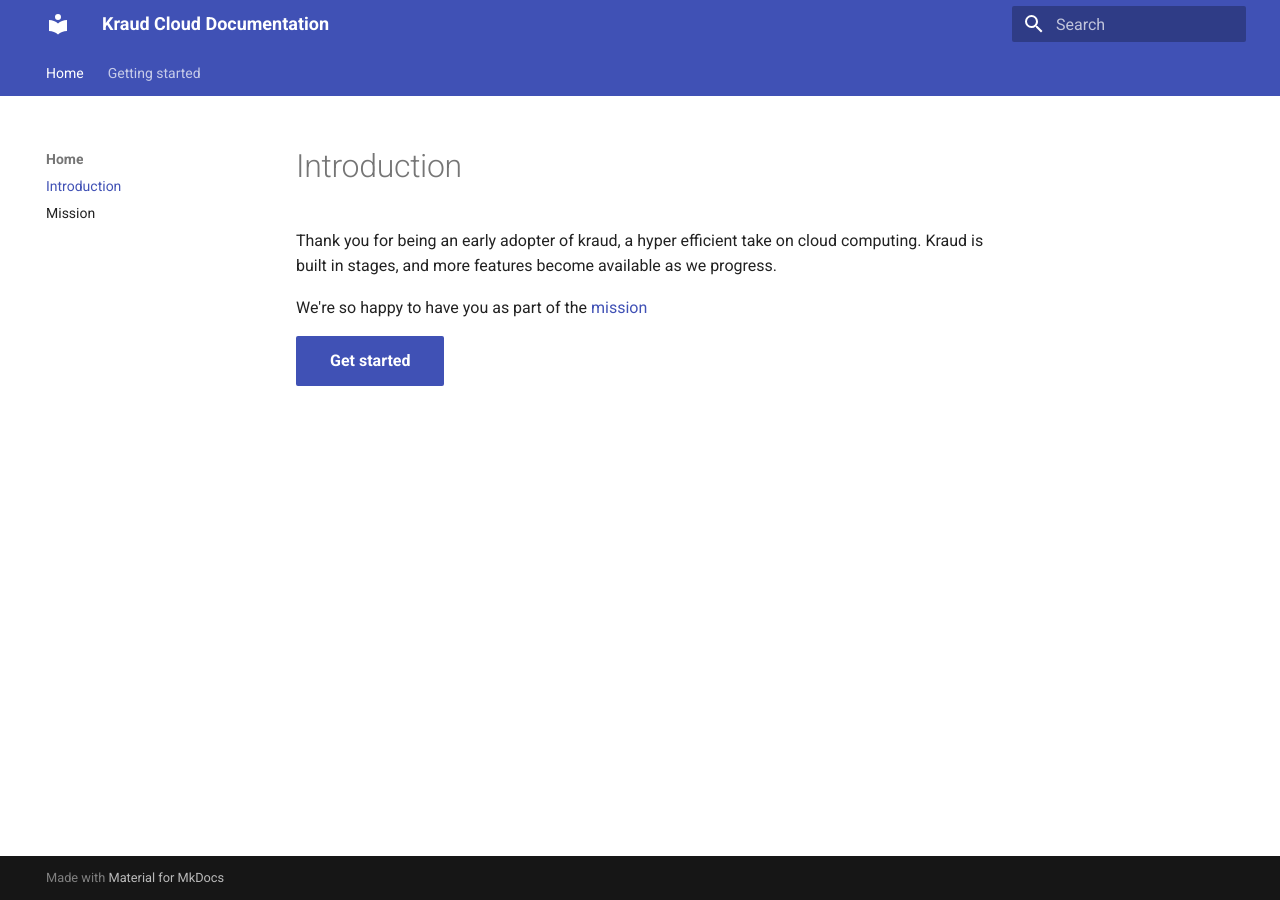
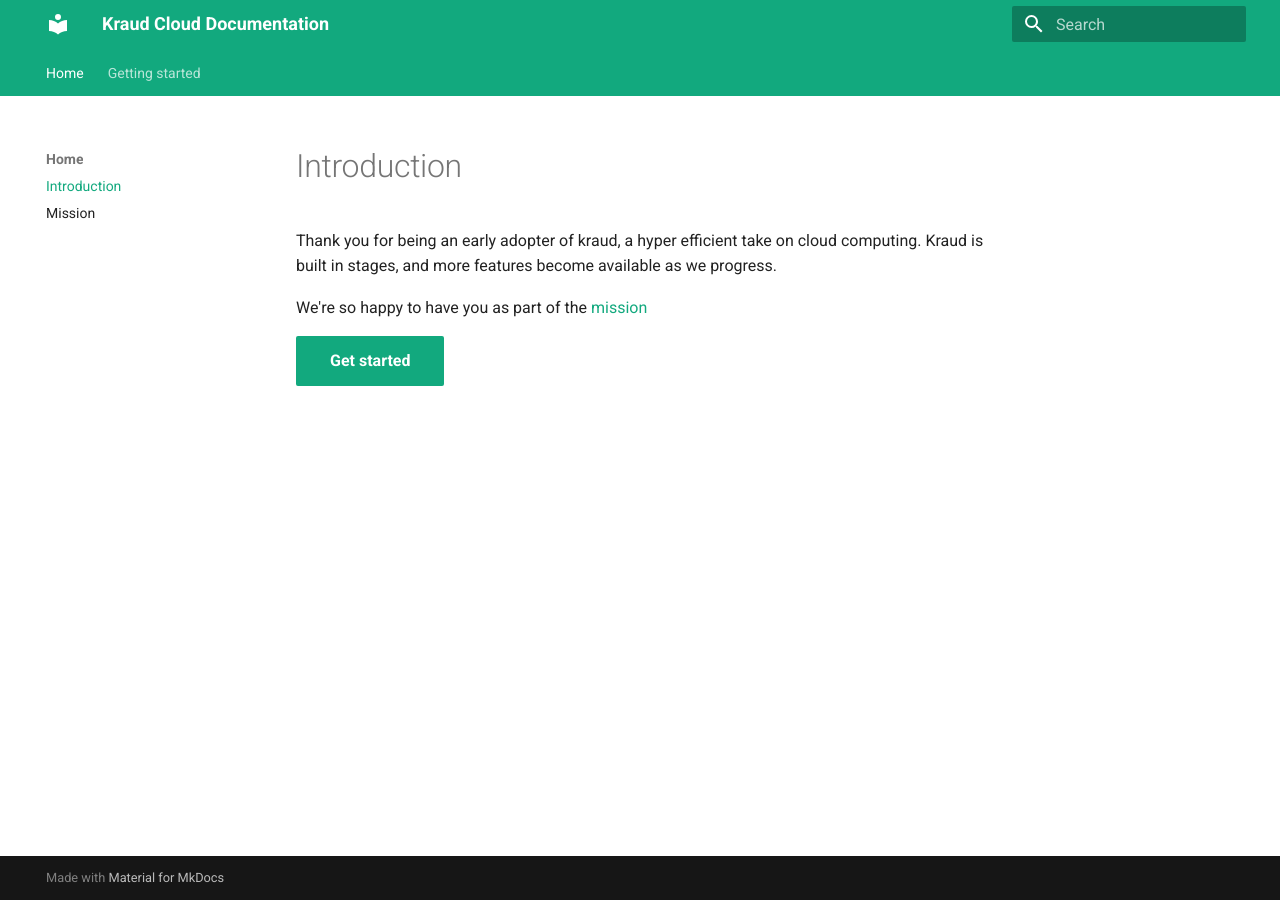
Before and after one commit to kraudcloud/wiki, an MkDocs documentation site: the page built from docs/index.md, in a window 1280 px wide. Built offline with MkDocs 1.6.1 and Material for MkDocs 9.7.7, drawn with Linux system fonts in a browser that asks for light colours.

Commit message:
testing custom color scheme

```diff
--- /dev/null
+++ b/docs/stylesheets/extra.css
@@ -0,0 +1,6 @@
+:root {
+    --md-primary-fg-color: #12a97e;
+    --md-primary-fg-color--light: #1bb78a;
+    --md-primary-fg-color--dark: #187a5e;
+    --md-accent-fg-color: #18906e;
+}
--- a/mkdocs.yml
+++ b/mkdocs.yml
@@ -23,7 +23,9 @@ markdown_extensions:
   - md_in_html:
   - admonition:
 
-
+# Custom CSS
+extra_css:
+  - stylesheets/extra.css
 
 # Page tree
 nav:
```
